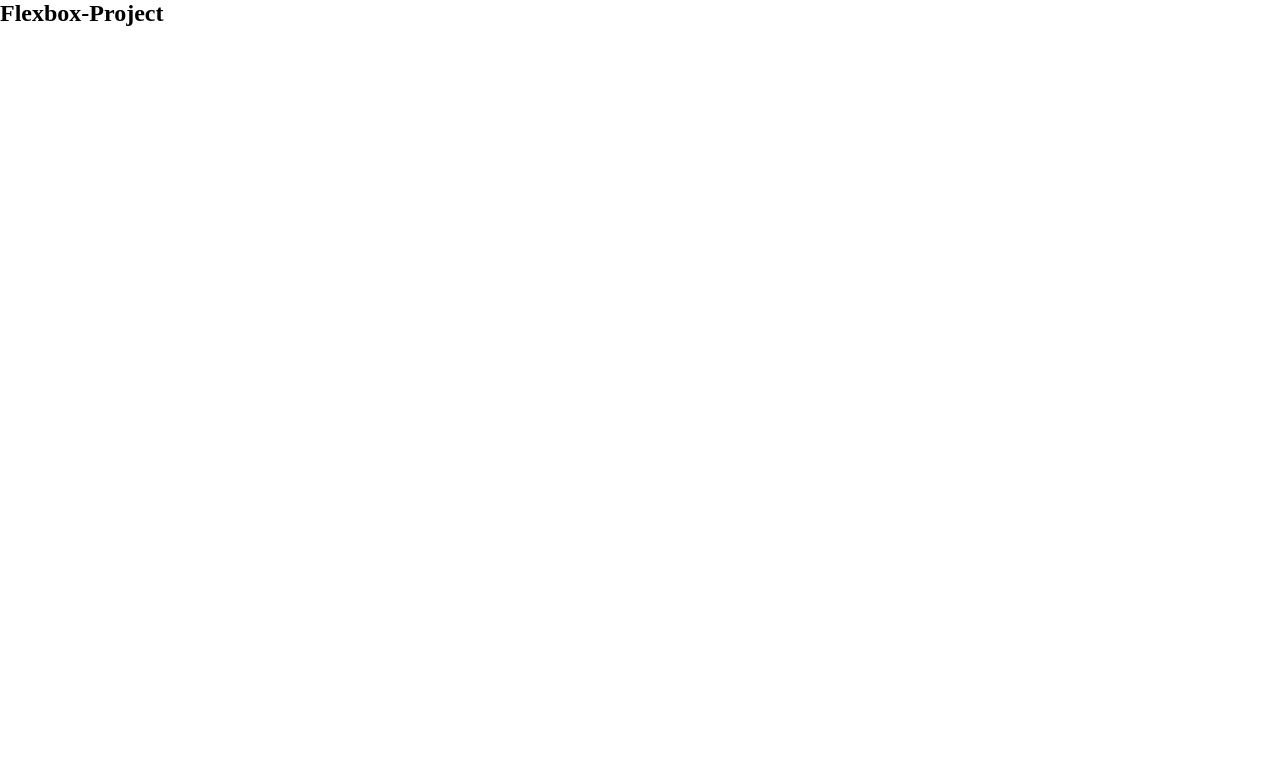
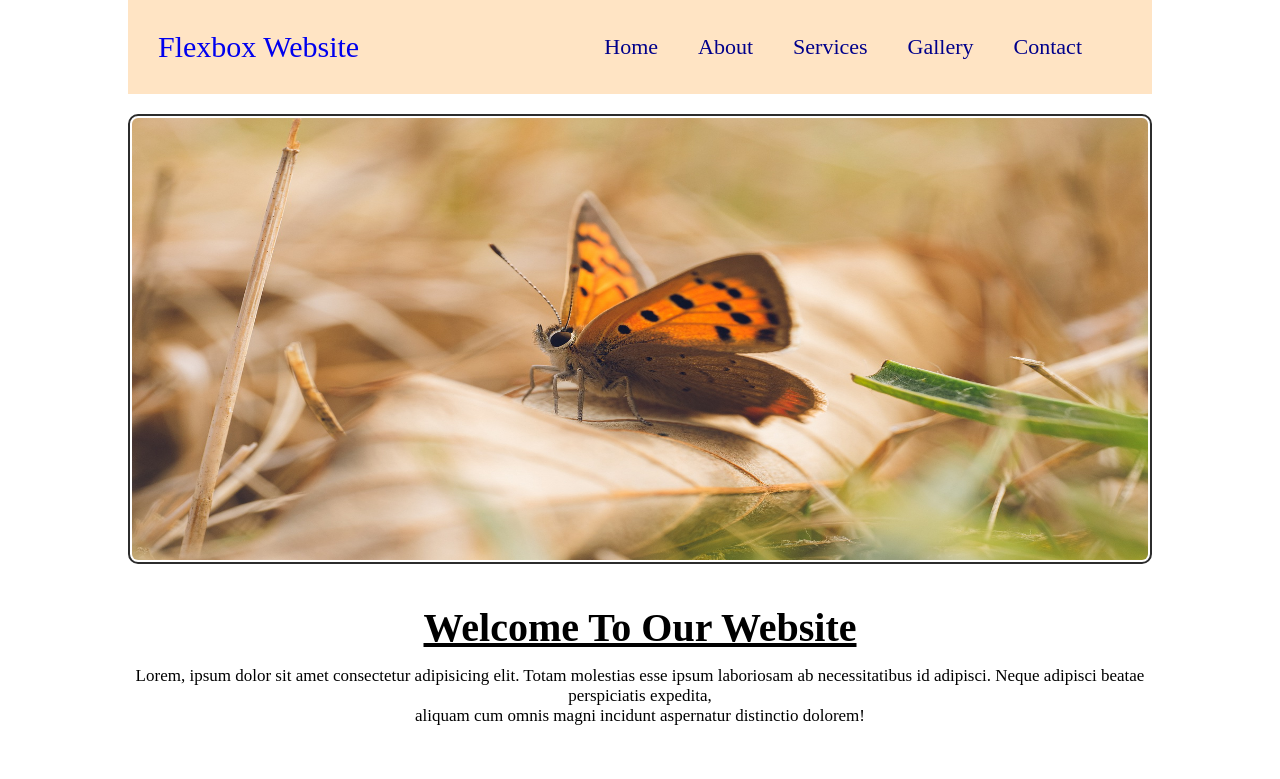
Before and after one commit to robin604680/class-9, a plain HTML site: page index.html in a window 1280 px wide. Drawn offline with Linux system fonts and the light colour scheme.

Commit message:
added headre & about part

```diff
--- a/index.html
+++ b/index.html
@@ -8,6 +8,40 @@
     <link rel="stylesheet" href="./style.css">
 </head>
 <body>
-    <h2>Flexbox-Project</h2>
+    <!-- Header part -->
+    <header class="main-header">
+       <nav>
+            <div class="logo">
+                <a href="#">Flexbox Website</a>
+            </div>
+            <div class="main-menu">
+                <ul>
+                    <li><a href="#">Home</a></li>
+                    <li><a href="#">About</a></li>
+                    <li><a href="#">Services</a></li>
+                    <li><a href="#">Gallery</a></li>
+                    <li><a href="#">Contact</a></li>
+                </ul>
+            </div>
+       </nav>
+       <div class="banner">
+            <img src="./assets/img/banner.jpg" alt="">
+       </div>
+    </header>
+    <!-- Main part -->
+    <main>
+        <section class="about">
+            <div class="about-text">
+                <h2>Welcome To Our Website</h2>
+                <p>Lorem, ipsum dolor sit amet consectetur adipisicing elit. Totam molestias esse ipsum laboriosam ab necessitatibus id adipisci.
+                Neque adipisci beatae perspiciatis expedita, <br>aliquam cum omnis magni incidunt aspernatur distinctio dolorem!</p>
+            </div>
+        </section>
+
+    </main>
+    <!-- Footer part -->
+    <footer>
+
+    </footer>
 </body>
 </html>
--- a/style.css
+++ b/style.css
@@ -6,4 +6,69 @@
 body{
     max-width: 1600px;
     margin: 0 auto;
+    width: 80%;
 }
+/*---Header part---*/
+nav {
+    background-color: bisque;
+    display: flex;
+    justify-content: space-between;
+    align-items: center;
+    padding: 30px;
+}
+
+.logo img {
+    width: 15%;
+    margin-right: 10px;
+}
+
+.logo a {
+    text-decoration: none;
+    font-size: 30px;
+}
+.main-menu ul {
+    display: flex;
+    list-style: none;
+
+}
+
+.main-menu ul li{
+    margin-right: 40px;
+}
+
+.main-menu ul li a {
+    text-decoration: none;
+    font-size: 22px;
+    color: darkblue;
+}
+
+.banner {
+    background-position: center;
+    background-size: cover;
+    background-repeat: no-repeat;
+    width: 100%;
+    margin-top: 2%;
+}
+.banner img{
+    width: 100%;
+    height: 450px;
+    border: 2px solid #2c2c2c;
+    border-radius: 10px;
+    padding: 2px;
+}
+
+/*---Main part---*/
+.about-text {
+    margin-top: 2%;
+}
+.about-text h2 {
+    text-align: center;
+    text-decoration: underline;
+    font-size: 40px;
+    padding: 15px;
+}
+.about-text p {
+    text-align: center;
+    padding-bottom: 50px;
+    font-size: 17px;
+}
```
Also changed, not shown: assets/img/banner.jpg (added), assets/img/logo.png (added).
